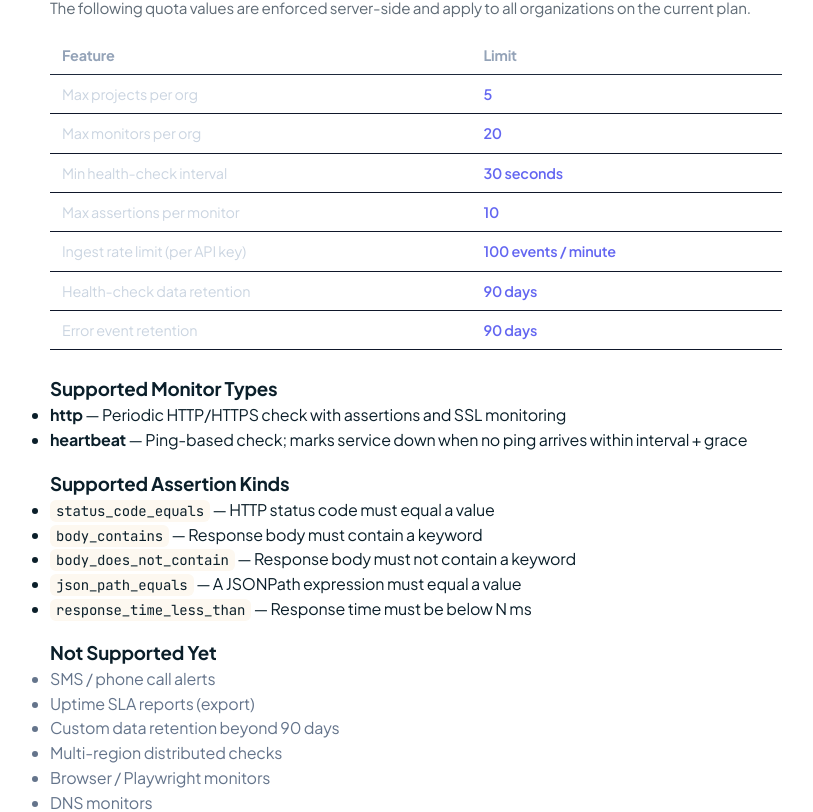
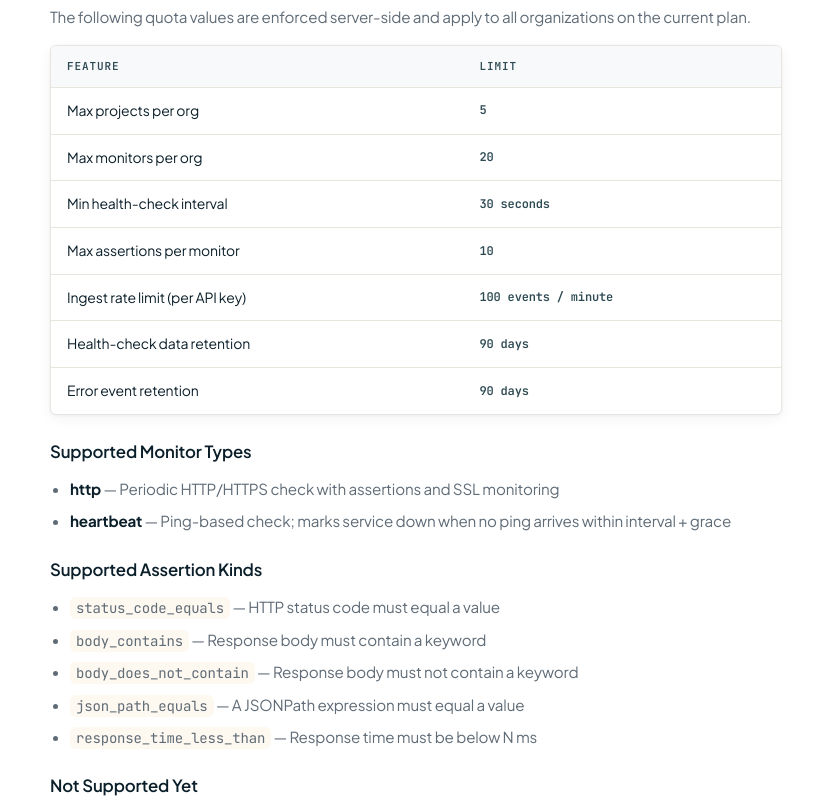
Before and after one commit to Siddhi1189/SentraOps, a React (Vite) app in the folder frontend/: page /docs in a window 1280 px wide. Shown: the part 2120-2932 px from the top of the page, without its empty margins (358-1171 px from the left). Built offline with nearby package versions, Linux system fonts and the light colour scheme; no server answers.

Commit message:
uifix(3): rebuild docs page and limits section with original theme presentation

```diff
--- /dev/null
+++ b/frontend/src/features/settings/components/LimitsSection.module.css
@@ -0,0 +1,160 @@
+.container {
+  display: flex;
+  flex-direction: column;
+  gap: var(--space-6);
+  font-family: var(--font-sans);
+  color: var(--color-text-primary);
+  max-width: 760px;
+}
+
+.headerTitle {
+  font-size: var(--font-size-xl);
+  font-weight: 700;
+  margin: 0 0 0.5rem 0;
+  color: var(--color-text-primary);
+  letter-spacing: -0.02em;
+}
+
+.headerDesc {
+  font-size: var(--font-size-sm);
+  color: var(--color-text-secondary);
+  margin: 0 0 1.5rem 0;
+}
+
+.card {
+  background-color: var(--surface-light);
+  border: 1px solid var(--color-border);
+  border-radius: var(--radius-sm);
+  box-shadow: var(--elevation-rest);
+  padding: 1.5rem;
+}
+
+.cardTitle {
+  font-size: var(--font-size-base);
+  font-weight: var(--font-weight-bold);
+  color: var(--color-text-primary);
+  letter-spacing: -0.01em;
+  margin: 0 0 1rem 0;
+  padding-bottom: 0.5rem;
+  border-bottom: 1px solid var(--color-border);
+}
+
+.subTitle {
+  font-size: var(--font-size-sm);
+  font-weight: var(--font-weight-bold);
+  color: var(--color-text-primary);
+  margin: 1.25rem 0 0.5rem 0;
+}
+
+.subTitle:first-of-type {
+  margin-top: 0;
+}
+
+.row {
+  display: flex;
+  justify-content: space-between;
+  align-items: center;
+  padding: 0.75rem 0;
+  border-bottom: 1px solid var(--color-border-subtle);
+  gap: 1rem;
+}
+
+.row:last-child {
+  border-bottom: none;
+}
+
+.label {
+  font-size: var(--font-size-sm);
+  color: var(--color-text-secondary);
+}
+
+.value {
+  font-size: var(--font-size-sm);
+  font-weight: 600;
+  color: var(--color-text-primary);
+}
+
+.usageWrapper {
+  display: flex;
+  align-items: center;
+  gap: 0.75rem;
+  width: 100%;
+}
+
+.usageBarTrack {
+  flex: 1;
+  height: 6px;
+  background-color: var(--surface-muted);
+  border: 1px solid var(--color-border);
+  border-radius: var(--radius-xs);
+  overflow: hidden;
+}
+
+.usageBarFill {
+  height: 100%;
+  border-radius: var(--radius-xs);
+  transition: width var(--transition-normal);
+}
+
+.usageText {
+  font-family: var(--font-mono);
+  font-size: var(--font-size-xs);
+  color: var(--color-text-secondary);
+  white-space: nowrap;
+}
+
+.chipList {
+  display: flex;
+  flex-wrap: wrap;
+  gap: 0.5rem;
+}
+
+.chip {
+  font-family: var(--font-mono);
+  background-color: var(--surface-muted);
+  padding: 3px 8px;
+  border-radius: var(--radius-xs);
+  border: 1px solid var(--color-border);
+  font-size: var(--font-size-xs);
+  color: var(--color-text-primary);
+  font-weight: 500;
+}
+
+.unsupportedList {
+  list-style: none;
+  padding: 0;
+  margin: 0;
+  display: flex;
+  flex-direction: column;
+}
+
+.unsupportedItem {
+  display: flex;
+  align-items: center;
+  gap: 0.75rem;
+  padding: 0.6rem 0;
+  border-bottom: 1px solid var(--color-border-subtle);
+  font-size: var(--font-size-sm);
+  color: var(--color-text-secondary);
+}
+
+.unsupportedItem:last-child {
+  border-bottom: none;
+}
+
+.crossMark {
+  color: var(--color-danger);
+  font-weight: 700;
+}
+
+.loading {
+  padding: 2rem;
+  color: var(--color-text-secondary);
+  font-size: var(--font-size-sm);
+}
+
+.error {
+  padding: 2rem;
+  color: var(--color-danger);
+  font-size: var(--font-size-sm);
+}
--- a/frontend/src/features/settings/components/LimitsSection.tsx
+++ b/frontend/src/features/settings/components/LimitsSection.tsx
@@ -1,6 +1,7 @@
 import { useQuery } from '@tanstack/react-query';
 import { apiRequest } from '../../../api/client';
-
+import type { ApiSuccess } from '../../../types/api';
+import styles from './LimitsSection.module.css';
 
 interface LimitsData {
   limits: {
@@ -26,89 +27,54 @@ interface LimitsData {
 
 function UsageBar({ current, max }: { current: number; max: number }) {
   const pct = Math.min((current / max) * 100, 100);
-  const color = pct >= 90 ? '#ef4444' : pct >= 70 ? '#f59e0b' : '#22c55e';
+  const color = pct >= 90 ? 'var(--color-status-down)' : pct >= 70 ? 'var(--color-status-degraded)' : 'var(--color-status-healthy)';
   return (
-    <div style={{ display: 'flex', alignItems: 'center', gap: '0.75rem' }}>
-      <div style={{ flex: 1, height: 6, background: '#1e293b', borderRadius: 3, overflow: 'hidden' }}>
-        <div style={{ width: `${pct}%`, height: '100%', background: color, borderRadius: 3, transition: 'width 0.3s' }} />
+    <div className={styles.usageWrapper}>
+      <div className={styles.usageBarTrack}>
+        <div className={styles.usageBarFill} style={{ width: `${pct}%`, backgroundColor: color }} />
       </div>
-      <span style={{ fontSize: '0.8rem', color: '#94a3b8', whiteSpace: 'nowrap' }}>
+      <span className={styles.usageText}>
         {current} / {max}
       </span>
     </div>
   );
 }
 
-import type { ApiSuccess } from '../../../types/api';
-
 export function LimitsSection() {
   const { data, isLoading, error } = useQuery<ApiSuccess<LimitsData>>({
-
     queryKey: ['limits'],
     queryFn: () => apiRequest<LimitsData>('/limits').then((r) => r),
-
     staleTime: 60_000,
   });
 
   const limitsData = data?.data;
 
-
-  const card: React.CSSProperties = {
-    background: '#0f172a',
-    border: '1px solid #1e293b',
-    borderRadius: 12,
-    padding: '1.5rem',
-    marginBottom: '1.5rem',
-  };
-
-  const heading2: React.CSSProperties = {
-    fontSize: '1rem',
-    fontWeight: 600,
-    color: '#e2e8f0',
-    marginBottom: '1rem',
-    paddingBottom: '0.5rem',
-    borderBottom: '1px solid #1e293b',
-  };
-
-  const row: React.CSSProperties = {
-    display: 'flex',
-    justifyContent: 'space-between',
-    alignItems: 'flex-start',
-    padding: '0.6rem 0',
-    borderBottom: '1px solid #1e2940',
-    gap: '1rem',
-  };
-
-  const badge = (text: string, color = '#6366f1') => (
-    <span style={{ background: `${color}22`, color, border: `1px solid ${color}44`, borderRadius: 6, padding: '2px 8px', fontSize: '0.75rem', fontWeight: 600 }}>
-      {text}
-    </span>
-  );
-
   if (isLoading) {
-    return <div style={{ color: '#64748b', padding: '2rem' }}>Loading limits…</div>;
+    return <div className={styles.loading}>Loading limits…</div>;
   }
   if (error || !limitsData) {
-    return <div style={{ color: '#ef4444', padding: '2rem' }}>Failed to load limits.</div>;
+    return <div className={styles.error}>Failed to load limits.</div>;
   }
 
   return (
-    <div style={{ fontFamily: 'Inter, sans-serif', color: '#e2e8f0', maxWidth: 700 }}>
-      <h1 style={{ fontSize: '1.35rem', fontWeight: 700, marginBottom: '0.5rem' }}>Limits &amp; Supported Features</h1>
-      <p style={{ color: '#64748b', fontSize: '0.9rem', marginBottom: '2rem' }}>Current usage and plan quotas for your organization.</p>
+    <div className={styles.container}>
+      <div>
+        <h1 className={styles.headerTitle}>Limits &amp; Supported Features</h1>
+        <p className={styles.headerDesc}>Current usage and plan quotas for your organization.</p>
+      </div>
 
       {/* Current Usage */}
-      <div style={card}>
-        <h2 style={heading2}>Current Usage</h2>
+      <div className={styles.card}>
+        <h2 className={styles.cardTitle}>Current Usage</h2>
         <div>
-          <div style={{ ...row }}>
-            <span style={{ color: '#94a3b8' }}>Projects</span>
+          <div className={styles.row}>
+            <span className={styles.label}>Projects</span>
             <div style={{ flex: 1, maxWidth: 220 }}>
               <UsageBar current={limitsData.usage.projects.current} max={limitsData.usage.projects.max} />
             </div>
           </div>
-          <div style={{ ...row, borderBottom: 'none' }}>
-            <span style={{ color: '#94a3b8' }}>Monitors</span>
+          <div className={styles.row}>
+            <span className={styles.label}>Monitors</span>
             <div style={{ flex: 1, maxWidth: 220 }}>
               <UsageBar current={limitsData.usage.monitors.current} max={limitsData.usage.monitors.max} />
             </div>
@@ -117,8 +83,8 @@ export function LimitsSection() {
       </div>
 
       {/* Plan Quotas */}
-      <div style={card}>
-        <h2 style={heading2}>Plan Quotas</h2>
+      <div className={styles.card}>
+        <h2 className={styles.cardTitle}>Plan Quotas</h2>
         {[
           { label: 'Max Projects', value: `${limitsData.limits.projects.max} per organization` },
           { label: 'Max Monitors', value: `${limitsData.limits.monitors.max} per organization` },
@@ -127,38 +93,44 @@ export function LimitsSection() {
           { label: 'Max Assertions / Monitor', value: `${limitsData.limits.maxAssertionsPerMonitor.max}` },
           { label: 'Health Check Retention', value: `${limitsData.limits.dataRetentionDays.health_checks} days` },
           { label: 'Error Event Retention', value: `${limitsData.limits.dataRetentionDays.error_events} days` },
-        ].map((item, i, arr) => (
-          <div key={item.label} style={{ ...row, borderBottom: i < arr.length - 1 ? '1px solid #1e2940' : 'none' }}>
-            <span style={{ color: '#94a3b8' }}>{item.label}</span>
-            <span style={{ color: '#e2e8f0', fontWeight: 500 }}>{item.value}</span>
+        ].map((item) => (
+          <div key={item.label} className={styles.row}>
+            <span className={styles.label}>{item.label}</span>
+            <span className={styles.value}>{item.value}</span>
           </div>
         ))}
       </div>
 
       {/* Supported Monitor Types */}
-      <div style={card}>
-        <h2 style={heading2}>Supported Monitor Types</h2>
-        <div style={{ display: 'flex', gap: '0.5rem', flexWrap: 'wrap' }}>
-          {limitsData.supported.monitorTypes.map((t) => badge(t))}
+      <div className={styles.card}>
+        <h2 className={styles.cardTitle}>Supported Monitor Types</h2>
+        <div className={styles.chipList}>
+          {limitsData.supported.monitorTypes.map((t) => (
+            <span key={t} className={styles.chip}>{t}</span>
+          ))}
         </div>
-        <h2 style={{ ...heading2, marginTop: '1.5rem' }}>Supported Assertion Kinds</h2>
-        <div style={{ display: 'flex', gap: '0.5rem', flexWrap: 'wrap' }}>
-          {limitsData.supported.assertionKinds.map((k) => badge(k, '#0ea5e9'))}
+        <h3 className={styles.subTitle}>Supported Assertion Kinds</h3>
+        <div className={styles.chipList}>
+          {limitsData.supported.assertionKinds.map((k) => (
+            <span key={k} className={styles.chip}>{k}</span>
+          ))}
         </div>
-        <h2 style={{ ...heading2, marginTop: '1.5rem' }}>Supported Notification Channels</h2>
-        <div style={{ display: 'flex', gap: '0.5rem', flexWrap: 'wrap' }}>
-          {limitsData.supported.notificationChannels.map((c) => badge(c, '#22c55e'))}
+        <h3 className={styles.subTitle}>Supported Notification Channels</h3>
+        <div className={styles.chipList}>
+          {limitsData.supported.notificationChannels.map((c) => (
+            <span key={c} className={styles.chip}>{c}</span>
+          ))}
         </div>
       </div>
 
       {/* Not Supported */}
-      <div style={card}>
-        <h2 style={heading2}>Not Supported Yet</h2>
-        <ul style={{ listStyle: 'none', padding: 0, margin: 0 }}>
+      <div className={styles.card}>
+        <h2 className={styles.cardTitle}>Not Supported Yet</h2>
+        <ul className={styles.unsupportedList}>
           {limitsData.notSupported.map((item) => (
-            <li key={item} style={{ ...row, gap: '0.5rem', borderBottom: '1px solid #1e2940' }}>
-              <span style={{ color: '#ef4444', fontWeight: 700 }}>✗</span>
-              <span style={{ color: '#64748b' }}>{item}</span>
+            <li key={item} className={styles.unsupportedItem}>
+              <span className={styles.crossMark}>✗</span>
+              <span>{item}</span>
             </li>
           ))}
         </ul>
--- a/frontend/src/pages/public/DocsPage.module.css
+++ b/frontend/src/pages/public/DocsPage.module.css
@@ -71,7 +71,7 @@
 .sidebar {
   position: sticky;
   top: 6rem;
-  background-color: #FFFFFF;
+  background-color: var(--surface-light);
   padding: 1.25rem;
   border: 1px solid var(--color-border);
   border-radius: var(--radius-md);
@@ -164,3 +164,95 @@
   font-family: var(--font-family-mono);
   font-size: 0.875rem;
 }
+
+.limitsTableWrapper {
+  width: 100%;
+  overflow-x: auto;
+  border: 1px solid var(--color-border);
+  border-radius: var(--radius-sm);
+  background-color: var(--surface-light);
+  box-shadow: var(--elevation-rest);
+  margin-bottom: 1.5rem;
+}
+
+.limitsTable {
+  width: 100%;
+  border-collapse: collapse;
+  font-size: var(--font-size-sm);
+  font-family: var(--font-sans);
+}
+
+.limitsTable thead {
+  background-color: var(--surface-muted);
+  border-bottom: 1px solid var(--color-border);
+}
+
+.limitsTh {
+  text-align: left;
+  padding: 0.75rem 1rem;
+  color: var(--color-teal-600);
+  font-family: var(--font-mono);
+  font-size: 11px;
+  font-weight: var(--font-weight-bold);
+  text-transform: uppercase;
+  letter-spacing: 0.08em;
+}
+
+.limitsTr {
+  border-bottom: 1px solid var(--color-border);
+  transition: background-color var(--transition-fast);
+}
+
+.limitsTr:last-child {
+  border-bottom: none;
+}
+
+.limitsTr:hover {
+  background-color: var(--surface-muted);
+}
+
+.limitsTdFeature {
+  padding: 0.75rem 1rem;
+  color: var(--color-text-primary);
+}
+
+.limitsTdValue {
+  padding: 0.75rem 1rem;
+  color: var(--color-teal-600);
+  font-family: var(--font-mono);
+  font-weight: var(--font-weight-semibold);
+  font-size: var(--font-size-xs);
+}
+
+.sectionSubheading {
+  font-size: 1.05rem;
+  font-weight: 600;
+  color: var(--color-text-primary);
+  margin: 1.5rem 0 0.75rem 0;
+}
+
+.featureList {
+  padding-left: 1.25rem;
+  margin: 0 0 1rem 0;
+  display: flex;
+  flex-direction: column;
+  gap: 0.5rem;
+  color: var(--color-text-secondary);
+  font-size: 0.95rem;
+  line-height: 1.6;
+}
+
+.featureList strong {
+  color: var(--color-text-primary);
+}
+
+.unsupportedList {
+  padding-left: 1.25rem;
+  margin: 0 0 1rem 0;
+  display: flex;
+  flex-direction: column;
+  gap: 0.5rem;
+  color: var(--color-text-muted);
+  font-size: 0.95rem;
+  line-height: 1.6;
+}
--- a/frontend/src/pages/public/DocsPage.tsx
+++ b/frontend/src/pages/public/DocsPage.tsx
@@ -121,7 +121,7 @@ curl https://api.sentraops.com/health
                   SentraOps correlates error events and regressions with deployed application versions.
                   Notify SentraOps whenever a new build or deploy is released to your environment.
                 </p>
-                <h3 style={{ fontSize: '1rem', fontWeight: 600, margin: '16px 0 8px 0', color: 'var(--color-text-primary)' }}>
+                <h3 className={styles.sectionSubheading}>
                   GitHub Actions Example Step
                 </h3>
                 <div className={styles.codeBlock}>
@@ -139,7 +139,7 @@ curl https://api.sentraops.com/health
       }'`}
                   </code>
                 </div>
-                <p className={styles.paragraph} style={{ marginTop: '12px' }}>
+                <p className={styles.paragraph}>
                   When an event is captured by the SentraOps Node SDK or API with a <code>release</code> tag,
                   it links to the tracked release. If a previously resolved issue re-occurs in a release newer than
                   <code>resolvedInRelease</code>, SentraOps automatically flags the issue with a
@@ -153,11 +153,12 @@ curl https://api.sentraops.com/health
                 <p className={styles.paragraph}>
                   The following quota values are enforced server-side and apply to all organizations on the current plan.
                 </p>
-                <table style={{ width: '100%', borderCollapse: 'collapse', marginBottom: '1.5rem', fontSize: '0.9rem' }}>
+                <div className={styles.limitsTableWrapper}>
+                  <table className={styles.limitsTable}>
                     <thead>
-                    <tr style={{ borderBottom: '1px solid #1e293b' }}>
-                      <th style={{ textAlign: 'left', padding: '8px 12px', color: '#94a3b8' }}>Feature</th>
-                      <th style={{ textAlign: 'left', padding: '8px 12px', color: '#94a3b8' }}>Limit</th>
+                      <tr>
+                        <th className={styles.limitsTh}>Feature</th>
+                        <th className={styles.limitsTh}>Limit</th>
                       </tr>
                     </thead>
                     <tbody>
@@ -170,21 +171,22 @@ curl https://api.sentraops.com/health
                         ['Health-check data retention', '90 days'],
                         ['Error event retention', '90 days'],
                       ].map(([feat, limit]) => (
-                      <tr key={feat} style={{ borderBottom: '1px solid #0f172a' }}>
-                        <td style={{ padding: '8px 12px', color: '#cbd5e1' }}>{feat}</td>
-                        <td style={{ padding: '8px 12px', color: '#6366f1', fontWeight: 600 }}>{limit}</td>
+                        <tr key={feat} className={styles.limitsTr}>
+                          <td className={styles.limitsTdFeature}>{feat}</td>
+                          <td className={styles.limitsTdValue}>{limit}</td>
                         </tr>
                       ))}
                     </tbody>
                   </table>
+                </div>
 
-                <h3 className={styles.sectionSubheading} style={{ marginTop: '1.5rem' }}>Supported Monitor Types</h3>
+                <h3 className={styles.sectionSubheading}>Supported Monitor Types</h3>
                 <ul className={styles.featureList}>
                   <li><strong>http</strong> — Periodic HTTP/HTTPS check with assertions and SSL monitoring</li>
                   <li><strong>heartbeat</strong> — Ping-based check; marks service down when no ping arrives within interval + grace</li>
                 </ul>
 
-                <h3 className={styles.sectionSubheading} style={{ marginTop: '1rem' }}>Supported Assertion Kinds</h3>
+                <h3 className={styles.sectionSubheading}>Supported Assertion Kinds</h3>
                 <ul className={styles.featureList}>
                   <li><code>status_code_equals</code> — HTTP status code must equal a value</li>
                   <li><code>body_contains</code> — Response body must contain a keyword</li>
@@ -193,8 +195,8 @@ curl https://api.sentraops.com/health
                   <li><code>response_time_less_than</code> — Response time must be below N ms</li>
                 </ul>
 
-                <h3 className={styles.sectionSubheading} style={{ marginTop: '1rem' }}>Not Supported Yet</h3>
-                <ul className={styles.featureList} style={{ color: '#64748b' }}>
+                <h3 className={styles.sectionSubheading}>Not Supported Yet</h3>
+                <ul className={styles.unsupportedList}>
                   <li>SMS / phone call alerts</li>
                   <li>Uptime SLA reports (export)</li>
                   <li>Custom data retention beyond 90 days</li>
@@ -205,7 +207,7 @@ curl https://api.sentraops.com/health
                   <li>Stripe or Zapier integrations</li>
                 </ul>
 
-                <p className={styles.paragraph} style={{ marginTop: '1rem' }}>
+                <p className={styles.paragraph}>
                   Current usage against your quotas is visible in <strong>Settings → Limits &amp; Supported</strong>.
                   The same data is available via the authenticated API endpoint <code>GET /api/v1/limits</code>.
                 </p>
```
Lines whose indentation alone changed are shown as unchanged.
